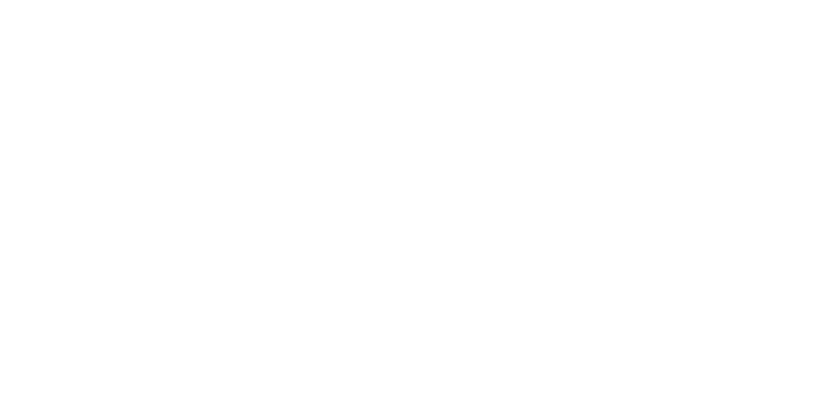
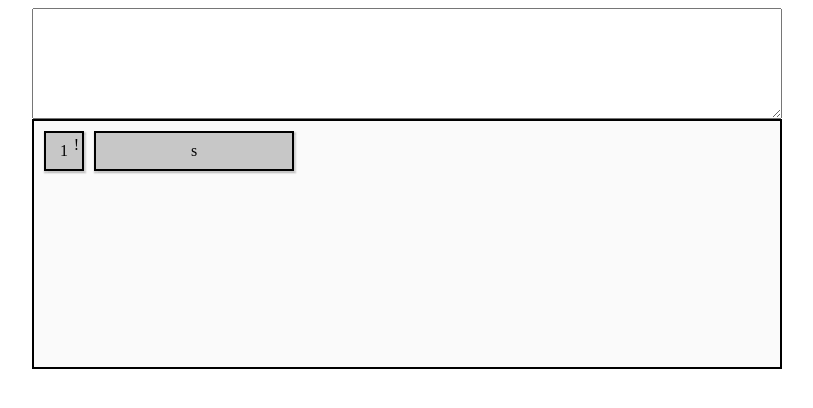
Before and after one commit to ishah148/Virtual-Keyboard, a website: page index.html in a window 1280 px wide. Shown: the top 408 px of the page, without its empty margins (233-1046 px from the left). Drawn offline with Linux system fonts and the light colour scheme.

Commit message:
feat: add styles

```diff
--- a/index.html
+++ b/index.html
@@ -1,5 +1,6 @@
 <!DOCTYPE html>
 <html lang="en">
+
 <head>
     <meta charset="UTF-8">
     <meta http-equiv="X-UA-Compatible" content="IE=edge">
@@ -7,8 +8,22 @@
     <link rel="stylesheet" href="styles/css/main.css">
     <title>Document</title>
 </head>
+
 <body>
-
+    <div class="keyboard-wrapper">
+        <textarea name="" id="textarea" cols="50" rows="7"></textarea>
+        <div class="keyboard">
+            <div class="key standart-key">
+                <span class="extra-symbol">!</span>
+                <span class="main-symbol">1</span>
+            </div>
+            <div class="key space">
+                <span class="main-symbol">s</span>
+                <span class="extra-symbol"></span>
+            </div>
+        </div>
+    </div>
     <script src="scripts/bundle.js"></script>
 </body>
+
 </html>
--- a/package.json
+++ b/package.json
@@ -4,9 +4,9 @@
     "build": "webpack"
   },
   "devDependencies": {
-    "eslint": "^8.15.0",
+    "eslint": "^8.2.0",
     "eslint-config-airbnb-base": "^15.0.0",
-    "eslint-plugin-import": "^2.26.0",
+    "eslint-plugin-import": "^2.25.2",
     "sass": "^1.51.0",
     "sass-loader": "^12.6.0",
     "webpack": "^5.72.0",
--- a/scripts/bundle.js
+++ b/scripts/bundle.js
@@ -15,7 +15,7 @@
   \**************************/
 /***/ (() => {
 
-eval("console.log('123')\r\nalert('123')\n\n//# sourceURL=webpack://keyboard/./scripts/index.js?");
+eval("\n\n//# sourceURL=webpack://keyboard/./scripts/index.js?");
 
 /***/ })
 
--- a/scripts/index.js
+++ /dev/null
@@ -1,2 +0,0 @@
-console.log('123')
-alert('123')
--- a/styles/sass/main.scss
+++ b/styles/sass/main.scss
@@ -1,5 +1,85 @@
+body {
+    // margin: 0 auto;
+}
+:root{
+    --color-primary:#fafafa;
+    --color-dark:#c7c7c7;
+}
+%center {
+    position: absolute;
+    width: min-content;
+    height: min-content;
+    top: 0;
+    left: 0;
+    right: 0;
+    bottom: 0;
+    margin:auto;
+}
+*{
+    box-sizing: border-box;
+}
+.standart-key {
+    width: 40px;
+}
+.enter,
+.shift {
+    width: 100px;
+}
+.space {
+    width: 200px;
+}
 
-body{
-    width: 500px;
-    height: 5000px;
+.pressed {
+    transform: scale(0.95);
+    background: var(--color-primary);
+    box-shadow: none;
+    transition: all 0.3s;
 }
+
+.keyboard-wrapper {
+
+    textarea {
+        display: block;
+        width: 750px;
+        margin: 0 auto;
+    }
+
+    .keyboard {
+        background: var(--color-primary);
+        width: 750px;
+        height: 250px;
+        border: 2px solid black;
+        margin: 0 auto;
+        padding: 10px;
+        display: flex;
+        flex-direction: row;
+        flex-wrap: wrap;
+        gap: 10px;
+        .key{
+            height: 40px;
+            border: 2px solid black;
+            padding: 3px;
+            position: relative;
+            background: var(--color-dark);
+            // display: flex;
+            box-shadow: 1px 1.5px 1.5px 1px var(--color-dark);
+            &.pressed{
+                background: var(--color-primary);
+            }
+            .main-symbol{
+                position: absolute;
+                @extend %center;
+            }
+            .extra-symbol{
+                // text-align: right;
+                width: min-content;
+                position: absolute;
+                top: 3px;
+                right: 3px;
+            }
+            span{
+                display: block;
+            }
+        }
+    }
+}
--- a/webpack.config.js
+++ b/webpack.config.js
@@ -1,4 +1,4 @@
-/* eslint-disable no-undef */
+/* eslint-disable*/
 const path = require('path');
 
 module.exports = {
```
Also changed, not shown: .eslintrc.json, styles/css/main.css, 1 other file.
